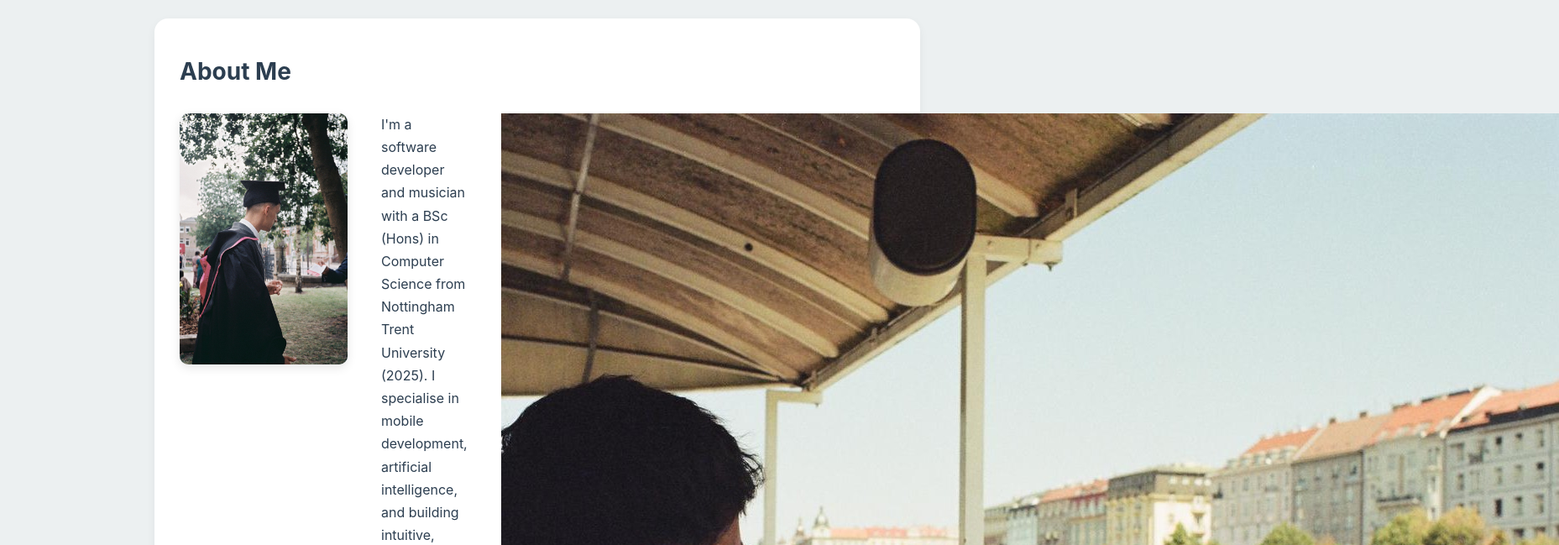
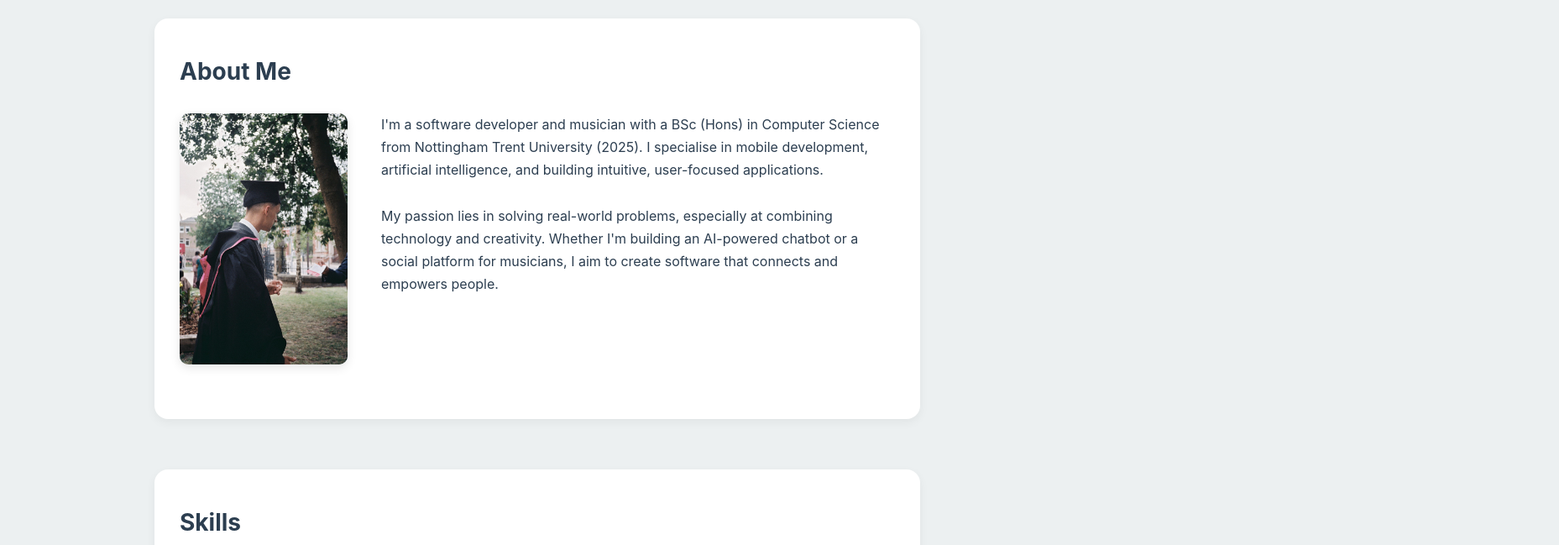
Before and after one commit to bensjoshi/bensjoshi.github.io, a plain HTML site: page index.html in a window 1280 px wide. Shown: the part 260-909 px from the top of the page at 84% size, 1857 px wide, since content can reach past the window. Drawn offline with Linux system fonts and the light colour scheme.

Commit message:
Update index.html

```diff
--- a/index.html
+++ b/index.html
@@ -42,7 +42,6 @@
             Whether I'm building an AI-powered chatbot or a social platform for musicians, I aim to create software that connects and empowers people.
           </p>
         </div>
-		<img src="picture2.jpg"  alt="about me 2" />
       </div>
     </section>
 
```
